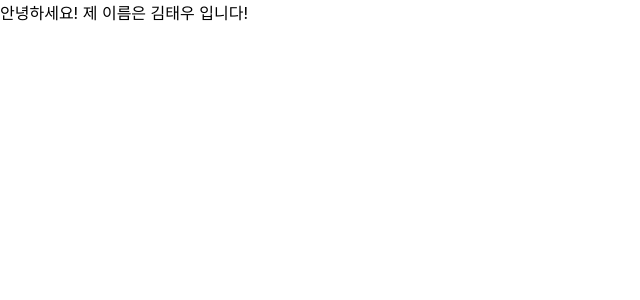
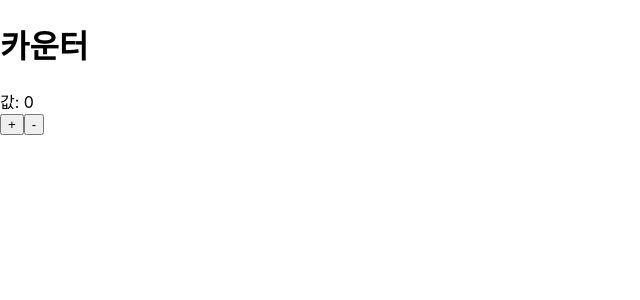
Before and after one commit to twkim-0501/Newbie_Project_Toby_SPARCS, a React (Create React App) app in the folder start-react-app/: page / in a window 1280 px wide. Shown: the top 300 px of the page, without its empty margins (0-640 px from the left). Built offline with nearby package versions, Linux system fonts and the light colour scheme.

Commit message:
Understanding state(by Counter.js)

```diff
--- a/start-react-app/src/App.js
+++ b/start-react-app/src/App.js
@@ -1,10 +1,10 @@
 import React, {Component} from 'react';
-import MyName from './MyName';
+import Counter from './Counter';
 import './App.css';
 class App extends Component {
   render() {
     return (
-      <MyName name="김태우"/>
+      <Counter/>
     );
   }
 }
--- /dev/null
+++ b/start-react-app/src/Counter.js
@@ -0,0 +1,27 @@
+import React, {Component} from 'react';
+
+class Counter extends Component{
+    state = {
+        number : 0
+    }
+    handleIncrease = () => {
+        this.setState({
+            number: this.state.number +1
+        });
+    }
+    handleDecrease = () => {
+        this.setState({
+            number: this.state.number -1
+        });
+    }
+    render(){
+        return(<div>
+            <h1>카운터</h1>
+            <div>값: {this.state.number}</div>
+            <button onClick={this.handleIncrease}>+</button>
+            <button onClick={this.handleDecrease}>-</button>
+        </div>
+        );
+    }
+}
+export default Counter;
```
